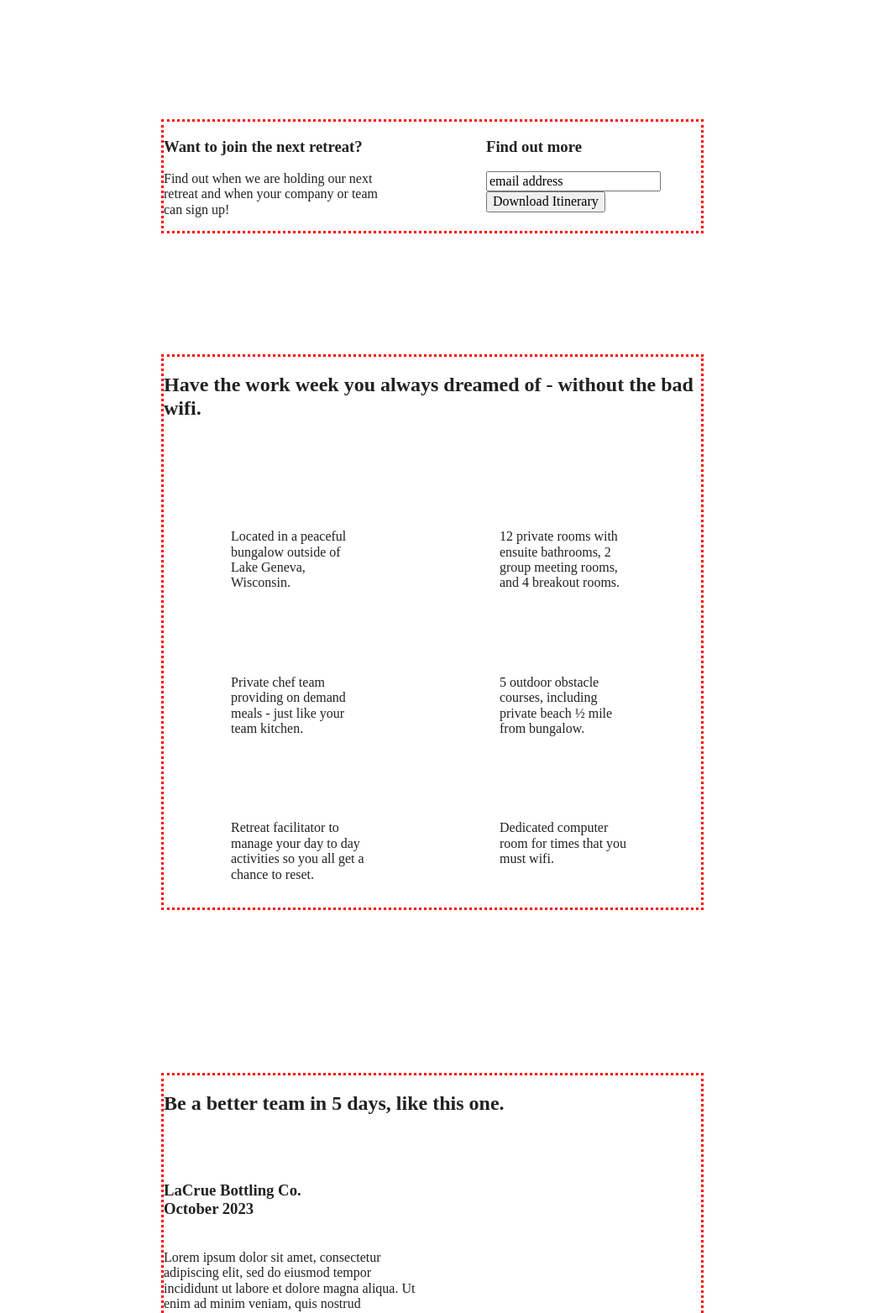
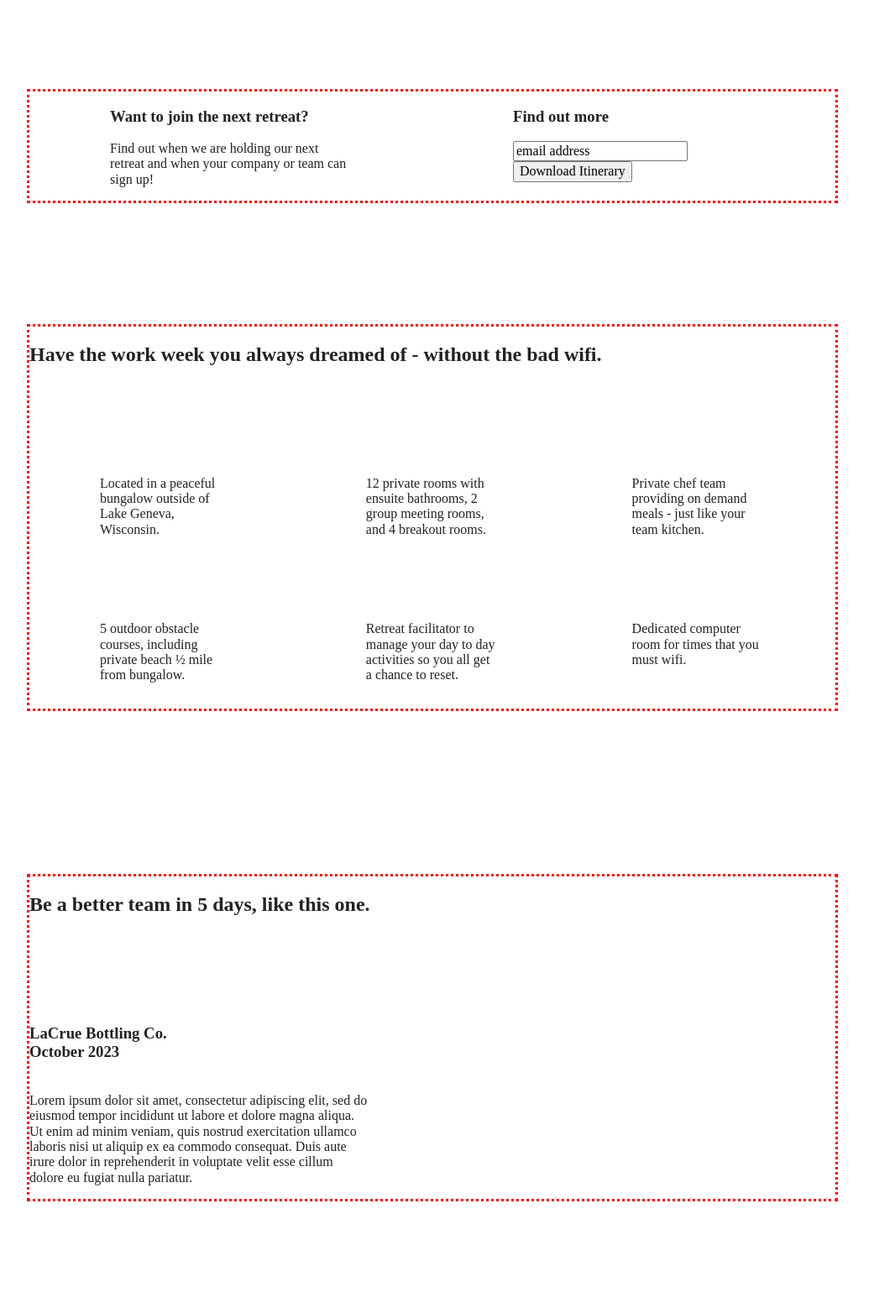
Before and after one commit to ctay1or/unplugged, a website built with Parcel: page index.html in a window 1280 px wide. Shown: the part 301-1865 px from the top of the page at 84% size, without its empty margins (125-1191 px from the left). Built offline with nearby package versions, Linux system fonts and the light colour scheme.

Commit message:
Added desktop styles

```diff
--- a/css/main.css
+++ b/css/main.css
@@ -457,10 +457,6 @@
 }
 
 
-/* Hero Area */
-
-
-
 /* Aside */
 aside .content-wrapper {
   margin: 50px 0;
@@ -474,6 +470,7 @@
   width: 40%;
   margin: 0;
 }
+
 
 /* Features */
 .features article {
@@ -497,6 +494,7 @@
   width: 49%;
 }
 
+
 /* Footer */
 footer .content-wrapper {
   width: 65%;
@@ -512,6 +510,7 @@
   margin-bottom: 0;
 }
 
+
 /* Copyright */
 .copyright {
   width: 100%;
@@ -519,7 +518,7 @@
 
 
 
-/* === About === */
+/* === About page === */
 .mission-content {
   display: flex;
   justify-content: space-between;
@@ -543,7 +542,7 @@
 
 
 
-/* === FAQ === */
+/* === FAQ page === */
 .faq .content-wrapper {
   justify-content: space-between;
 }
@@ -557,9 +556,70 @@
 }
 
 
+
 @media only screen and (min-width: 1200px) {
 /* Desktop styles */
 
+/* General styles */
+.content-wrapper {
+  max-width: 960px;
+}
+
+
+/* Header */
+header {
+  padding: 15px 0;
+}
+
+
+/* Hero Area */
+.hero-area h1 {
+  width: 80%;
+}
+
+
+/* Aside */
+aside .content-wrapper {
+  justify-content: space-around;
+}
+
+aside .content-wrapper .form,
+aside .content-wrapper .form-description {
+  width: 30%;
+}
+
+
+/* Features */
+.features h2 {
+  width: 90%;
+}
+
+.features article {
+  flex-basis: 33%;
+}
+
+
+/* Reviews */
+.reviews h2 {
+  padding-bottom: 50px;
+}
+
+.reviews article div {
+  width: 42%;
+}
+
+
+
+/* === About Page === */
+.mission h2,
+.contact-section .content-wrapper h2 {
+  width: 95%;
+}
+
+/* === FAQ Page === */
+.faq h2 {
+  width: 100%;
+}
 
 }
 
```
